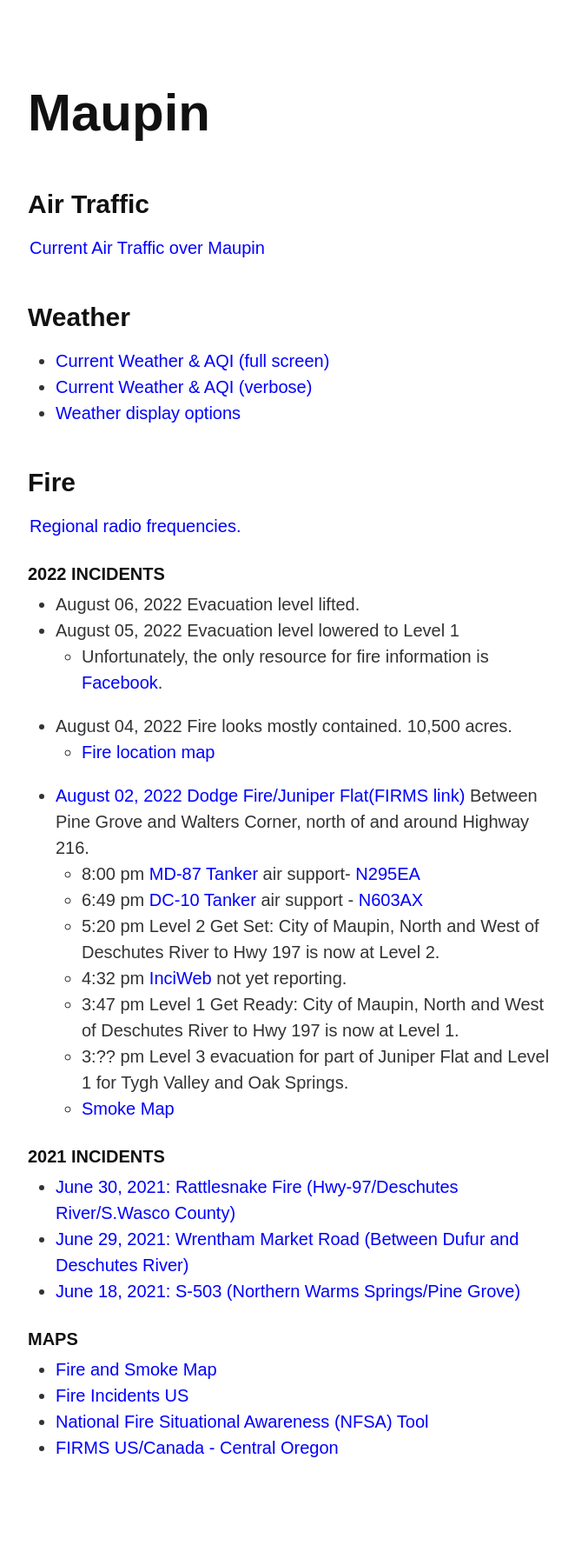
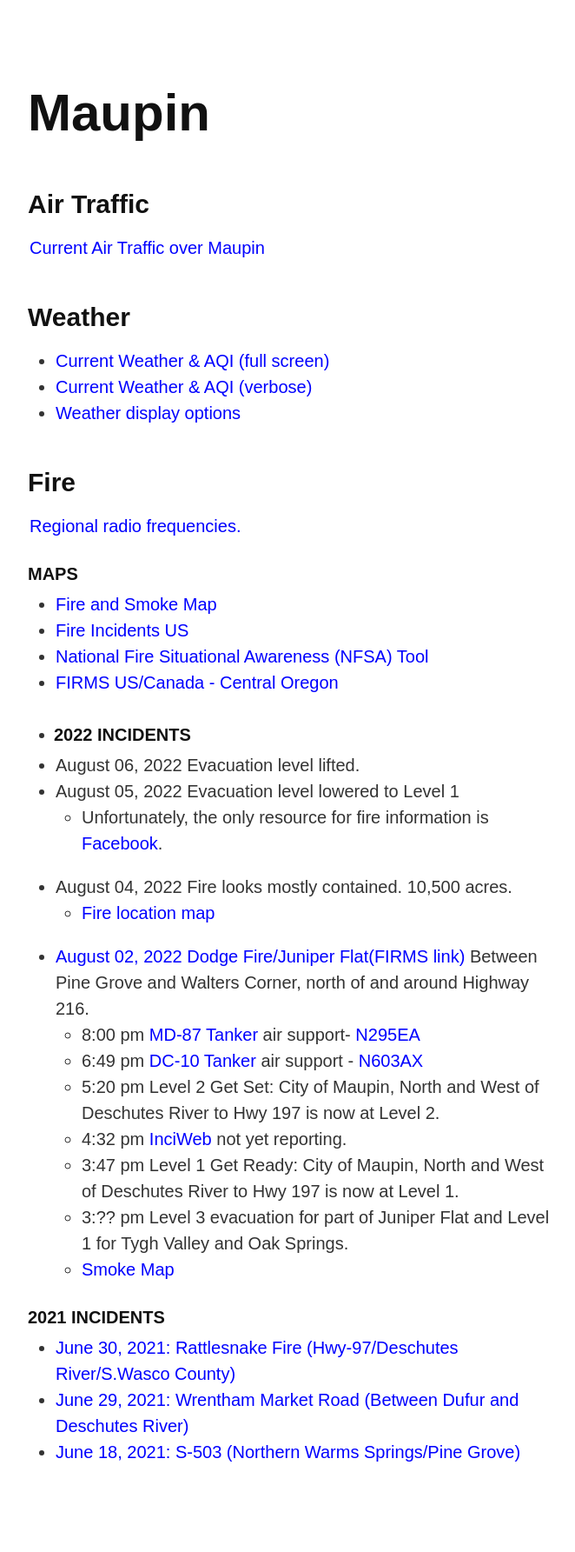
Before and after one commit to todgru/todgru.github.io, a Jekyll site: the page built from maupin/index.md, in a window 1280 px wide. Shown: the whole page at 87% size, without its empty margins (306-968 px from the left). Built offline with Jekyll 4.4.1, drawn with Linux system fonts in a browser that asks for light colours; our own code applies the rules of GitHub Pages for plain Markdown files; some of the changed lines change nothing that is shown.

Commit message:
organize

```diff
--- a/maupin/index.md
+++ b/maupin/index.md
@@ -16,6 +16,13 @@ layout: nobackground
 ## Fire
 
 [Regional radio frequencies.](./fire-frequencies.md)
+
+### Maps
+* [Fire and Smoke Map](https://fire.airnow.gov/?lat=45.175740000000076&lng=-121.07972999999998&zoom=10)
+* [Fire Incidents US](https://inciweb.nwcg.gov/)
+* [National Fire Situational Awareness (NFSA) Tool](https://maps.nwcg.gov/sa/#/%3F/%3F/44.7429/-122.3369/8)
+* [FIRMS US/Canada - Central Oregon](https://firms.modaps.eosdis.nasa.gov/usfs/map/#d:2021-06-20..2021-06-21;l:noaa20-viirs,viirs,modis_a,modis_t,active-usa,active-ca,street;@-119.5,44.6,7z)
+*
 ### 2022 Incidents
 * August 06, 2022 Evacuation level lifted.
 * August 05, 2022 Evacuation level lowered to Level 1
@@ -36,9 +43,3 @@ layout: nobackground
 * [June 30, 2021: Rattlesnake Fire (Hwy-97/Deschutes River/S.Wasco County)](https://inciweb.nwcg.gov/incident/7592/)
 * [June 29, 2021: Wrentham Market Road (Between Dufur and Deschutes River)](https://inciweb.nwcg.gov/incident/7589/)
 * [June 18, 2021: S-503 (Northern Warms Springs/Pine Grove)](https://inciweb.nwcg.gov/incident/7559/)
-
-### Maps
-* [Fire and Smoke Map](https://fire.airnow.gov/?lat=45.175740000000076&lng=-121.07972999999998&zoom=10)
-* [Fire Incidents US](https://inciweb.nwcg.gov/)
-* [National Fire Situational Awareness (NFSA) Tool](https://maps.nwcg.gov/sa/#/%3F/%3F/44.7429/-122.3369/8)
-* [FIRMS US/Canada - Central Oregon](https://firms.modaps.eosdis.nasa.gov/usfs/map/#d:2021-06-20..2021-06-21;l:noaa20-viirs,viirs,modis_a,modis_t,active-usa,active-ca,street;@-119.5,44.6,7z)
```
